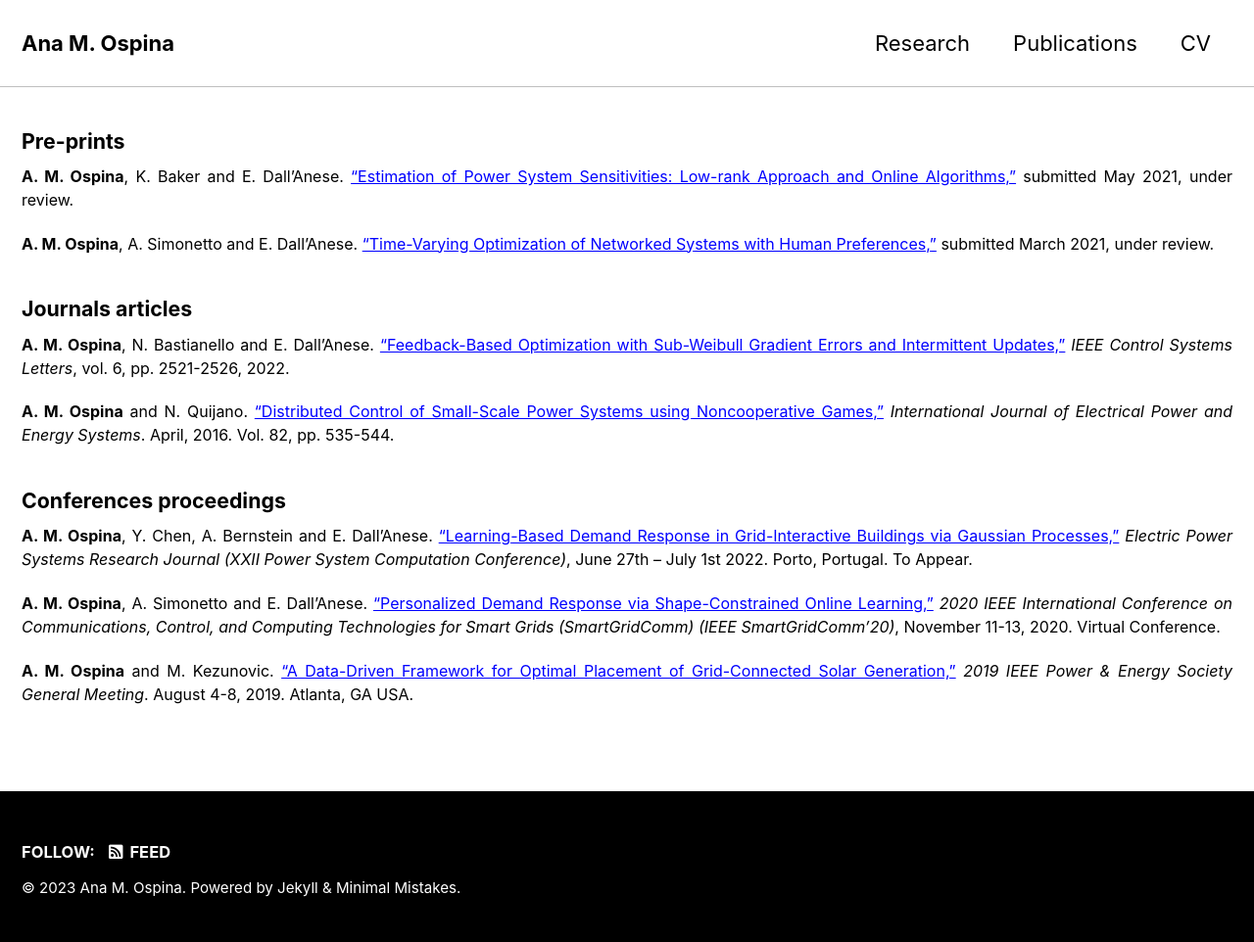
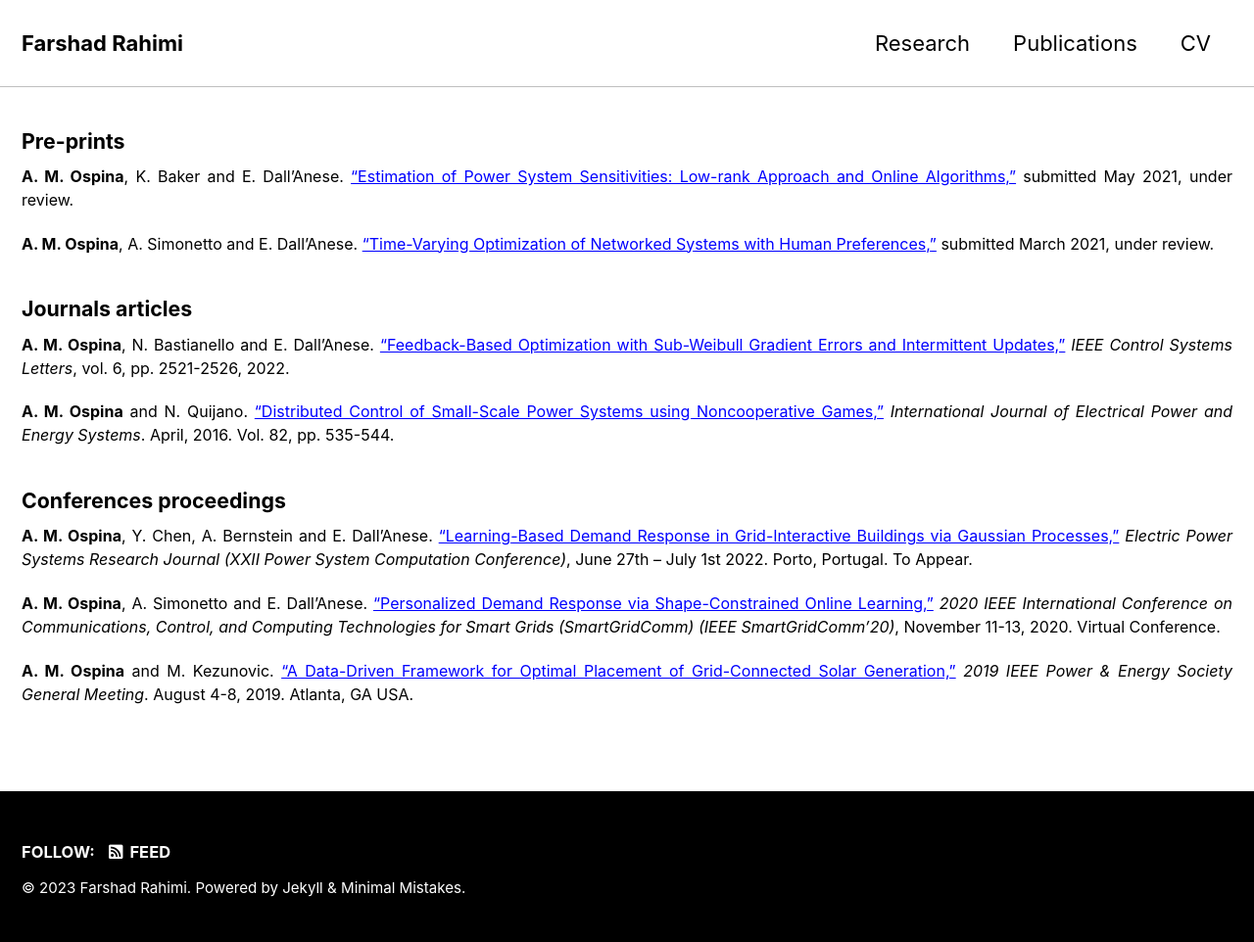
Before and after one commit to Farshad-Rahimi/farshad-rahimi.github.io, a Jekyll site: the page built from _pages/publications.md, in a window 1280 px wide. Shown: the whole page at 98% size. Built offline with Jekyll 4.4.1, drawn with Linux system fonts in a browser that asks for light colours; cached includes are drawn as plain includes.

Commit message:
Update _config.yml

```diff
--- a/_config.yml
+++ b/_config.yml
@@ -16,11 +16,11 @@ minimal_mistakes_skin    : "contrast" # "air", "aqua", "contrast", "dark", "dirt
 
 # Site Settings
 locale                   : "en-US"
-title                    : "Ana M. Ospina"
+title                    : "Farshad Rahimi"
 title_separator          : "-"
 subtitle                 : # site tagline that appears below site title in masthead
-name                     : "Ana M. Ospina"
-description              : "Ana's personal website."
+name                     : "Farshad Rahimi"
+description              : "Farshad's personal website."
 url                      : "https://farshad-rahimi.github.io/"
 baseurl                  : # the subpath of your site, e.g. "/blog"
 repository               : "Farshad-Rahimi/farshad-rahimi.github.io"
@@ -101,7 +101,7 @@ analytics:
 
 # Site Author
 author:
-  name             : "Ana M. Ospina"
+  name             : "Farshad Rahimi"
   avatar           : "/assets/images/AnaOspina_photo.jpg"
   bio              : "**Ph.D. Candidate**<br/>
   *Electrical, Computer and Energy Engineering*<br/>
```
